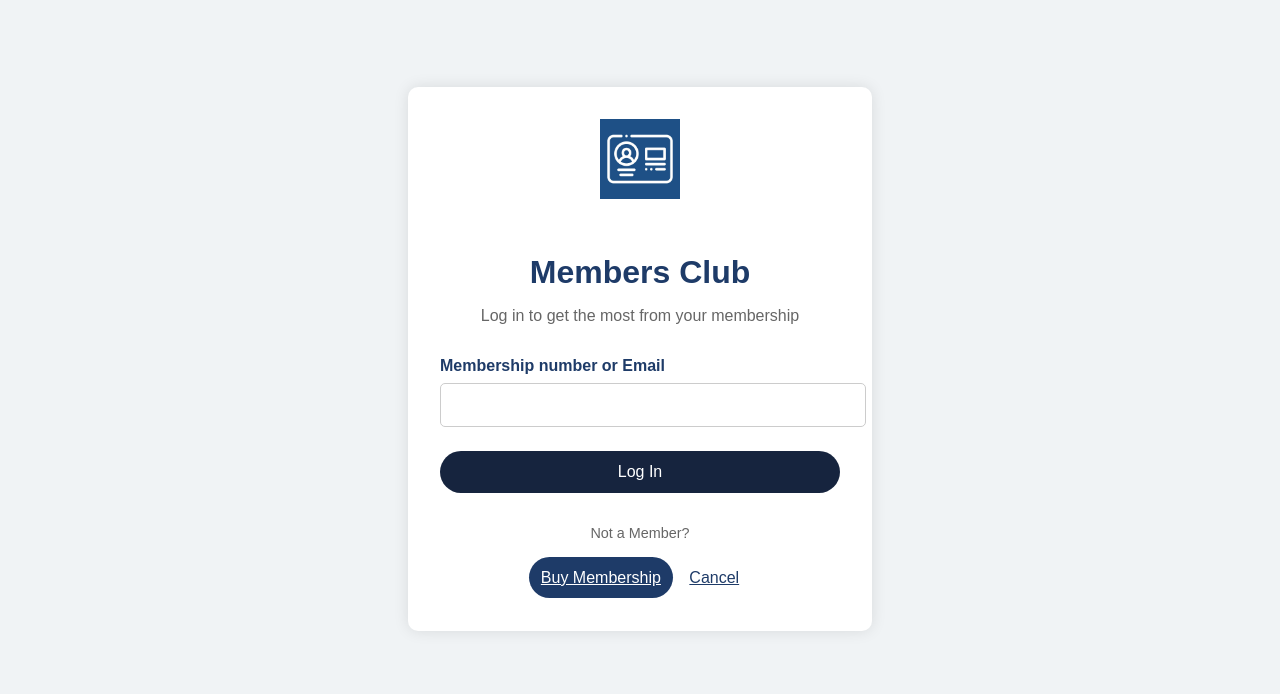
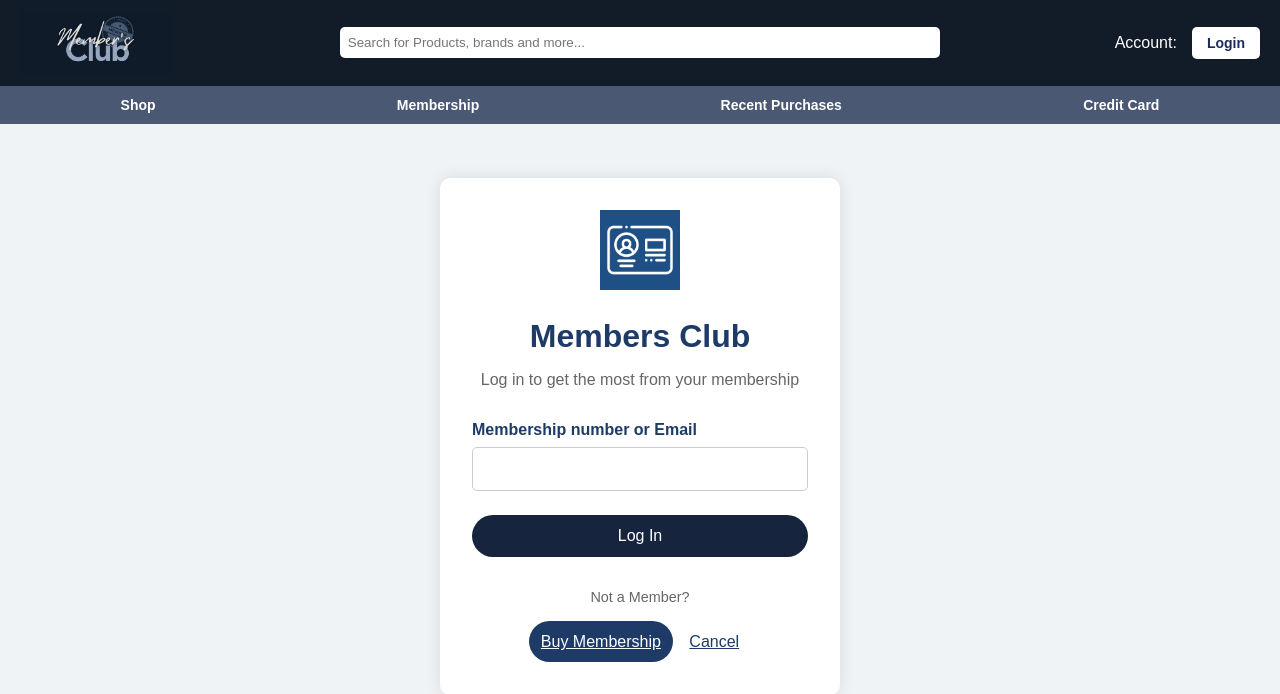
Before and after one commit to jjuarezg20/Proyecto-AGILE, a PHP site: page /Login.html in a window 1280 px wide. Shown: the top 694 px of the page. Run offline with PHP 8.4, Linux system fonts and the light colour scheme.

Commit message:
más cambios

```diff
--- a/Login.html
+++ b/Login.html
@@ -5,8 +5,37 @@
     <meta name="viewport" content="width=device-width, initial-scale=1.0">
     <title>Iniciar Sesión</title>
     <link rel="stylesheet" href="CSS/style_login.css">
+    <link rel="stylesheet" href="CSS/nav_bar.css">
 </head>
 <body>
+    <header>
+                <!-- Top navigation bar -->
+                <div class="top-nav">
+                    <div class="left">
+                        <img src="IMG/logo.jpg" alt="Logo" class="logo">
+                    </div>
+                    <div class="search-bar">
+                        <input type="text" placeholder="Search for Products, brands and more...">
+                        <button><i class="fa fa-search"></i></button>
+                    </div>
+                    <div class="right">
+                        <span class="account"><i class="fa fa-user"></i> Account:</span>
+                        <button class="login-btn">Login</button>
+                    </div>
+
+                </div>
+
+                <!-- Bottom navigation bar -->
+                <nav class="bottom-nav">
+                    <ul>
+                        <li><a href="#">Shop</a></li>
+                        <li><a href="#">Membership</a></li>
+                        <li><a href="#">Recent Purchases</a></li>
+                        <li><a href="#">Credit Card</a></li>
+
+                    </ul>
+                </nav>
+    </header>
     <div class="container">
         <div class="login-container">
             <img src="IMG/membresia.jpg" alt="Membresía" class="membresia-img">
```
Also changed, not shown: Buy_Membership.html (+4 -4 lines), CSS/style_memberships.css (+15 -0 lines), IMG/1.png (added), IMG/2.png (added), IMG/3.png (added), IMG/4.png (added).
